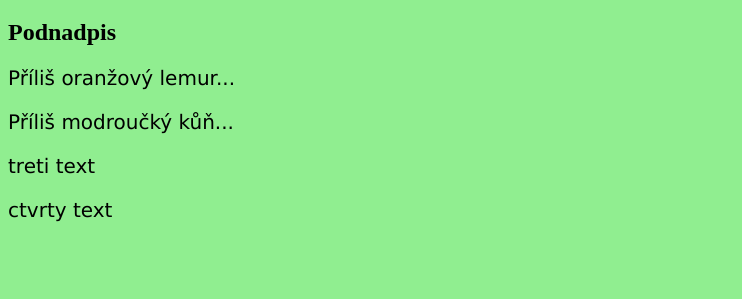
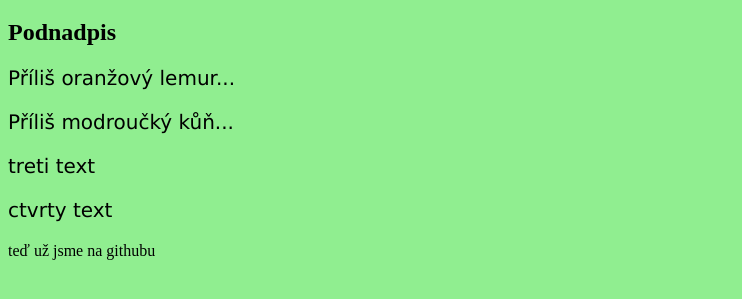
Before and after one commit to RobertOtta/mujweb, a plain HTML site: page index.html in a window 1280 px wide. Shown: the part 87-386 px from the top of the page, without its empty margins (0-742 px from the left). Drawn offline with Linux system fonts and the light colour scheme.

Commit message:
Jsme na githubu

```diff
--- a/index.html
+++ b/index.html
@@ -16,6 +16,7 @@ Ahoj
 <p>Příliš modroučký kůň...</p>
 <p>treti text</p>
 <p>ctvrty text</p>
+teď už jsme na githubu
 
 </body>
 </html>
```
